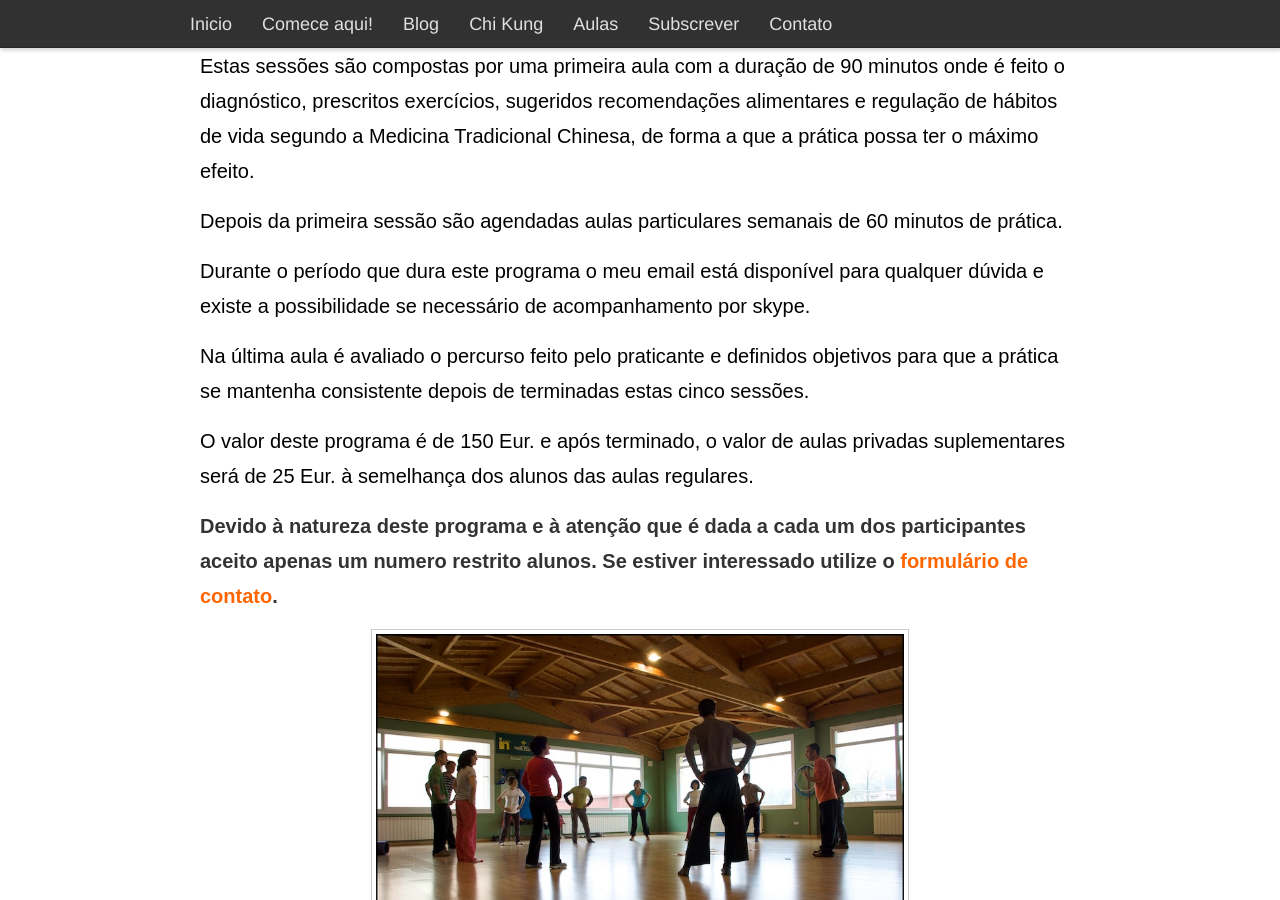
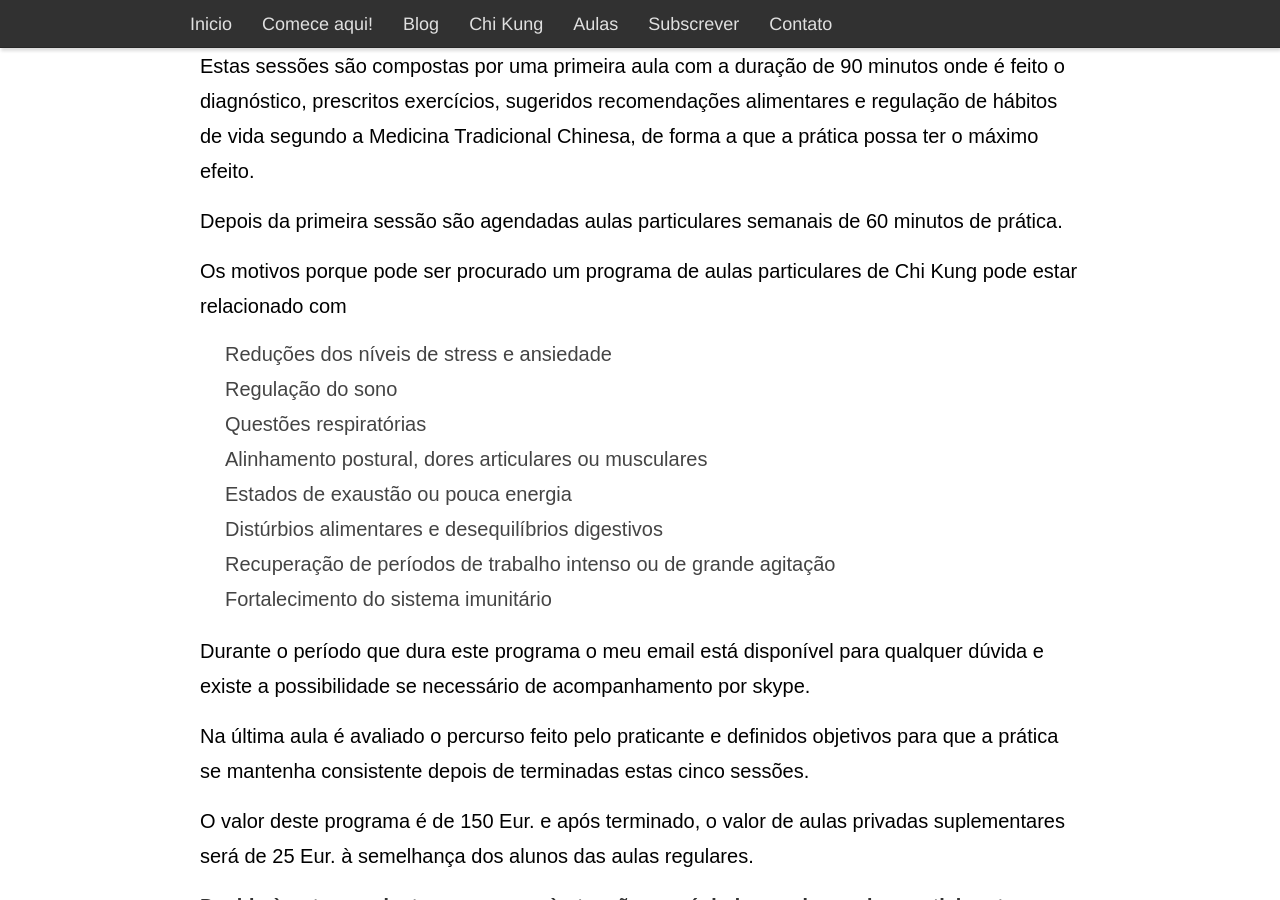
Before and after one commit to devagar/chikung, a Jekyll site: the page built from aulas.md, in a window 1280 px wide and 900 px high, scrolled down 2142 px. Built offline with Jekyll 4.4.1, drawn with Linux system fonts in a browser that asks for light colours.

Commit message:
aulas update

```diff
--- a/aulas.md
+++ b/aulas.md
@@ -60,6 +60,17 @@ Estas sessões são compostas por uma primeira aula com a duração de 90 minuto
 
 Depois da primeira sessão são agendadas aulas particulares semanais de 60 minutos de prática.
 
+Os motivos porque pode ser procurado um programa de aulas particulares de Chi Kung pode estar relacionado com
+
++ Reduções dos níveis de stress e ansiedade
++ Regulação do sono
++ Questões respiratórias
++ Alinhamento postural, dores articulares ou musculares
++ Estados de exaustão ou pouca energia
++ Distúrbios alimentares e desequilíbrios digestivos
++ Recuperação de períodos de trabalho intenso ou de grande agitação
++ Fortalecimento do sistema imunitário
+
 Durante o período que dura este programa o meu email está disponível para qualquer dúvida e existe a possibilidade se necessário de acompanhamento por skype.
 
 Na última aula é avaliado o percurso feito pelo praticante e definidos objetivos para que a prática se mantenha consistente depois de terminadas estas cinco sessões.
```
